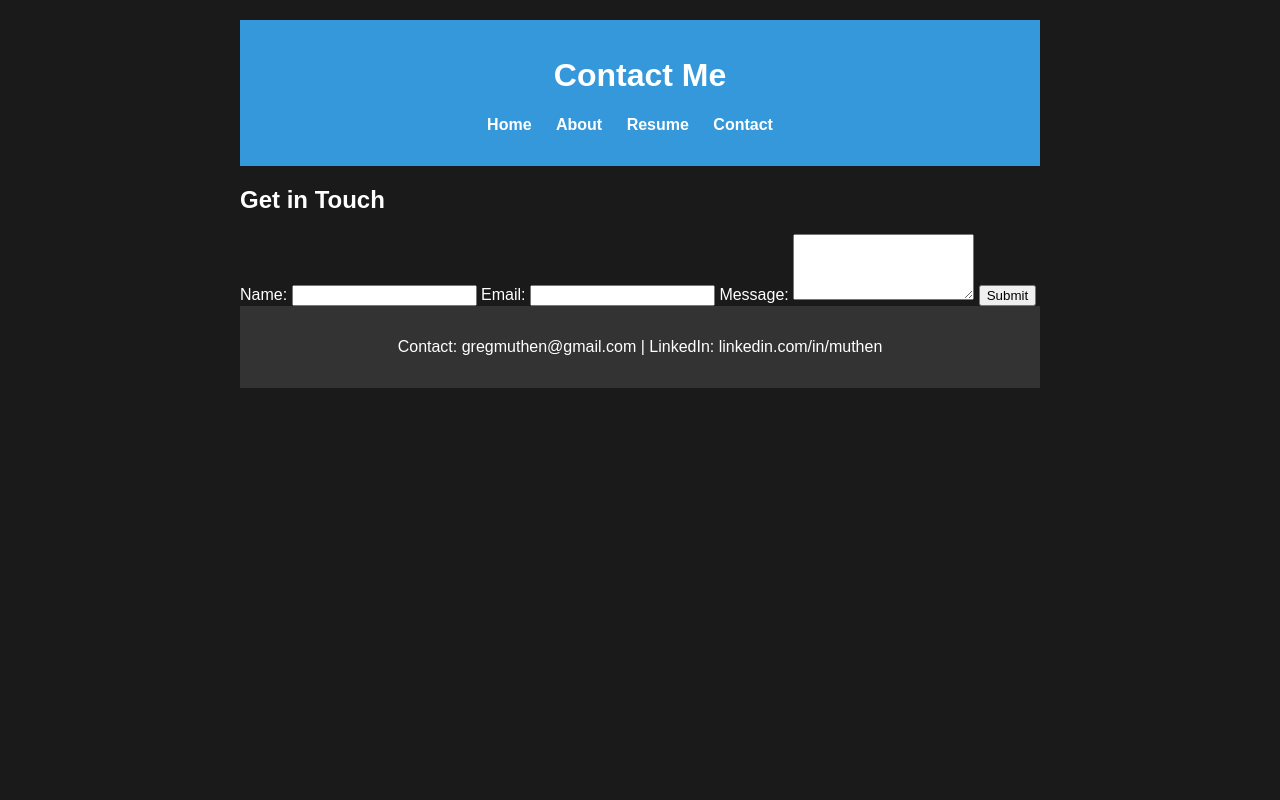
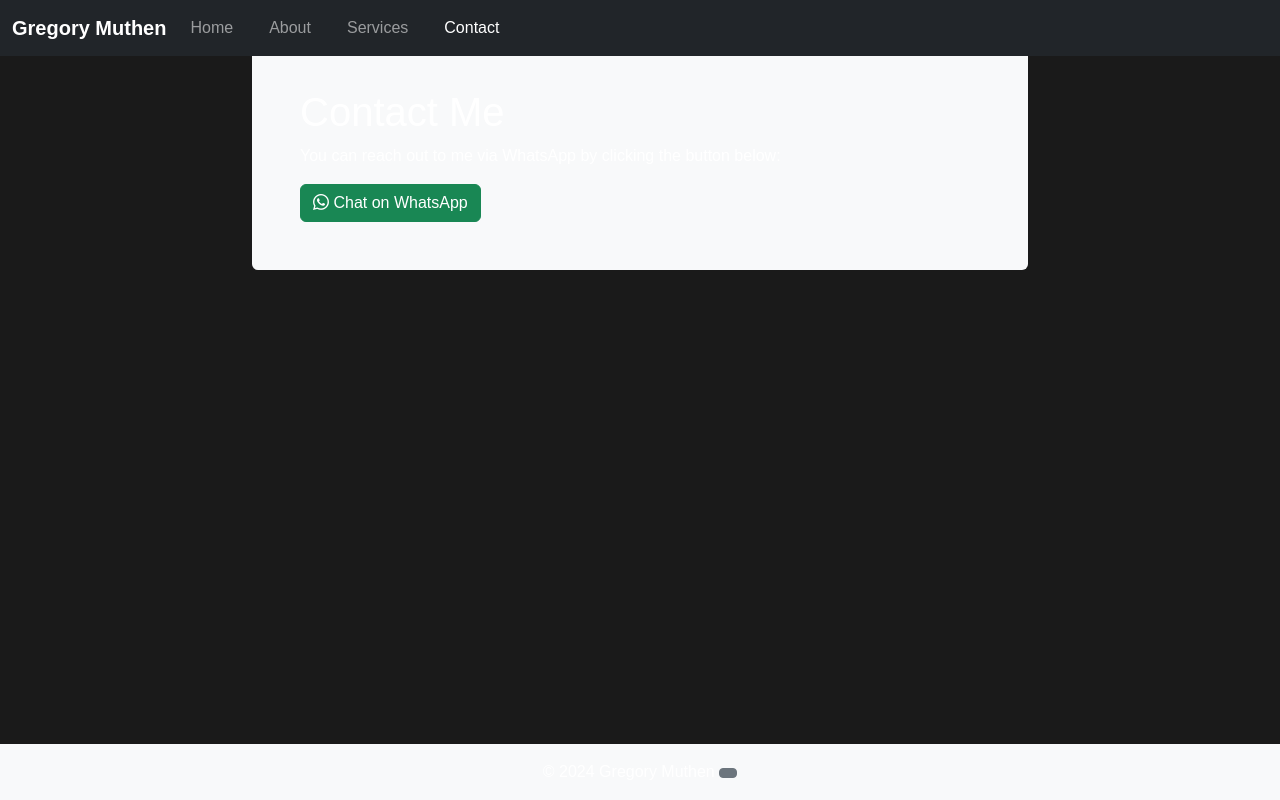
Before and after one commit to gmuthen/Website, a plain HTML site: page contact.html in a window 1280 px wide. Drawn offline with nearby package versions, Linux system fonts and the light colour scheme.

Commit message:
Update contact.html
updated website

```diff
--- a/contact.html
+++ b/contact.html
@@ -1,51 +1,79 @@
-<!DOCTYPE html>
+<!doctype html>
 <html lang="en">
+	<head>
+		<meta charset="UTF-8" />
+		<meta name="viewport" content="width=device-width, initial-scale=1.0" />
+		<title>Contact</title>
+		<link
+			rel="stylesheet"
+			href="https://cdn.jsdelivr.net/npm/bootstrap@5.2.3/dist/css/bootstrap.min.css"
+			integrity="sha384-rbsA2VBKQhggwzxH7pPCaAqO46MgnOM80zW1RWuH61DGLwZJEdK2Kadq2F9CUG65"
+			crossorigin="anonymous" />
+		<link
+			rel="stylesheet"
+			href="https://cdn.jsdelivr.net/npm/bootstrap-icons@1.10.5/font/bootstrap-icons.min.css"
+			integrity="sha384-sAjZvrYXacB9bJ0LVUOAvlGp7N5A9s6krO+1oZ2bSc1hG7q3UpoTU50kWYTKDOQC"
+			crossorigin="anonymous" />
+		<link href="styles.css" rel="stylesheet" />
+	</head>
+	<body class="dark-mode">
+		<!-- Navbar -->
+		<nav class="navbar navbar-expand-md navbar-dark fixed-top bg-dark">
+			<div class="container-fluid">
+				<a class="navbar-brand" href="#">Gregory Muthen</a>
+				<button
+					class="navbar-toggler"
+					type="button"
+					data-bs-toggle="collapse"
+					data-bs-target="#navbarCollapse"
+					aria-controls="navbarCollapse"
+					aria-expanded="false"
+					aria-label="Toggle navigation">
+					<span class="navbar-toggler-icon"></span>
+				</button>
+				<div class="collapse navbar-collapse" id="navbarCollapse">
+					<ul class="navbar-nav me-auto mb-2 mb-md-0">
+						<li class="nav-item">
+							<a class="nav-link" aria-current="page" href="index.html">Home</a>
+						</li>
+						<li class="nav-item">
+							<a class="nav-link" href="about.html">About</a>
+						</li>
+						<li class="nav-item">
+							<a class="nav-link" href="services.html">Services</a>
+						</li>
+						<li class="nav-item">
+							<a class="nav-link active" href="contact.html">Contact</a>
+						</li>
+					</ul>
+				</div>
+			</div>
+		</nav>
 
-<head>
-    <meta charset="UTF-8">
-    <meta name="viewport" content="width=device-width, initial-scale=1.0">
-    <link rel="stylesheet" href="styles.css">
-    <link rel="stylesheet" href="print-styles.css" media="print">
-    <title>Your Name - Contact</title>
-</head>
+		<main class="container mt-0">
+			<div class="bg-light p-5 rounded">
+				<h1>Contact Me</h1>
+				<p>You can reach out to me via WhatsApp by clicking the button below:</p>
+				<!-- WhatsApp contact button -->
+				<a
+					href="https://wa.me/27838681998?text=Hello%20Gregory,%20I%20would%20like%20to%20get%20in%20touch%20with%20you."
+					class="btn btn-success"
+					target="_blank">
+					<i class="bi bi-whatsapp"></i> Chat on WhatsApp
+				</a>
+			</div>
+		</main>
 
-<body>
-    <header>
-        <h1>Contact Me</h1>
+		<!-- Footer -->
+		<footer class="bg-light text-center p-3 fixed-bottom">
+			<p class="mb-0">
+				&copy; 2024 Gregory Muthen
+				<button class="btn btn-secondary btn-sm" id="darkModeToggle" title="Toggle Dark Mode">
+					<i class="bi" id="themeIcon"></i>
+				</button>
+			</p>
+		</footer>
 
-        <nav>
-            <ul>
-                <li><a href="index.html">Home</a></li>
-                <li><a href="about.html">About</a></li>
-                <li><a href="resume.html">Resume</a></li>
-                <li><a href="contact.html">Contact</a></li>
-            </ul>
-        </nav>
-    </header>
-    <!-- Contact Form Section -->
-    <section class="contact-form">
-        <h2>Get in Touch</h2>
-        <form id="contactForm">
-            <label for="name">Name:</label>
-            <input type="text" id="name" name="name" required>
-
-            <label for="email">Email:</label>
-            <input type="email" id="email" name="email" required>
-
-            <label for="message">Message:</label>
-            <textarea id="message" name="message" rows="4" required></textarea>
-
-            <button type="button" id="submitForm">Submit</button>
-        </form>
-
-        <div id="submittedInfo"></div>
-    </section>
-
-    <footer>
-        <p>Contact: gregmuthen@gmail.com | LinkedIn: linkedin.com/in/muthen</p>
-    </footer>
-
-    <script src="script.js"></script>
-</body>
-
+		<script src="script.js"></script>
+	</body>
 </html>
```
